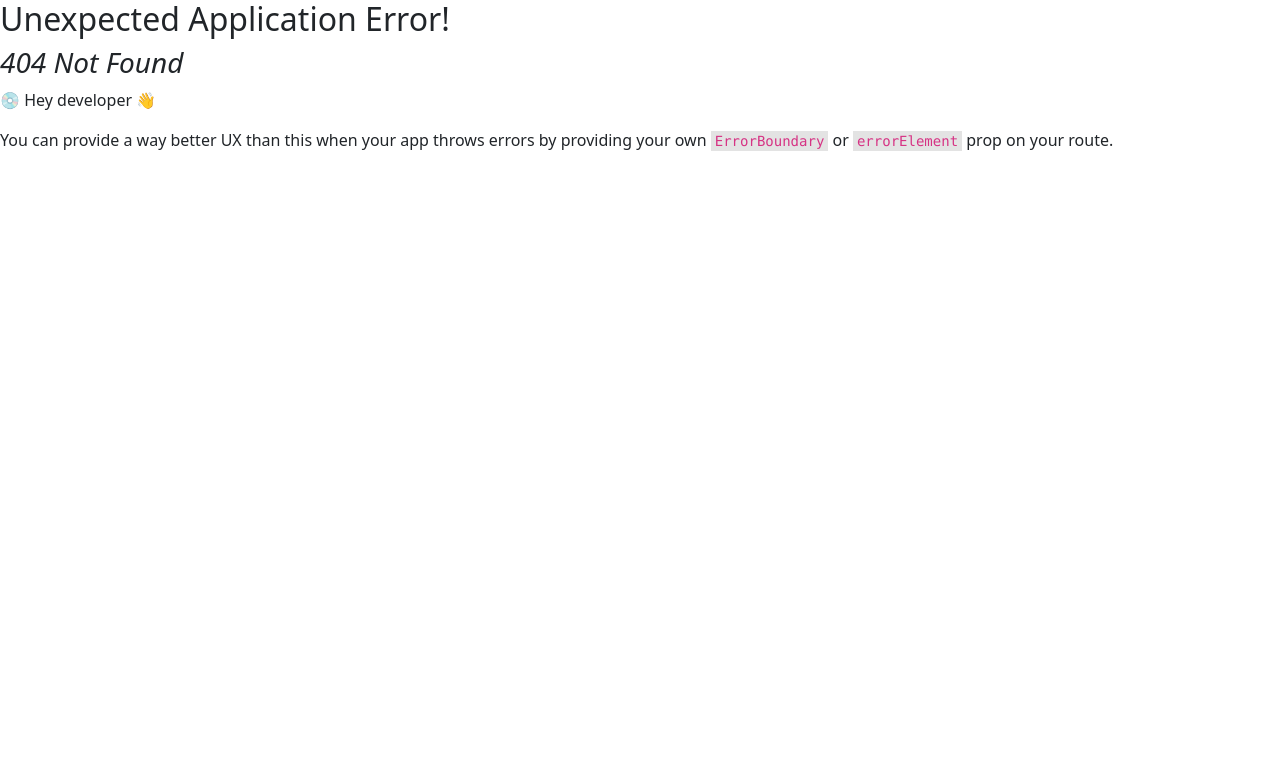
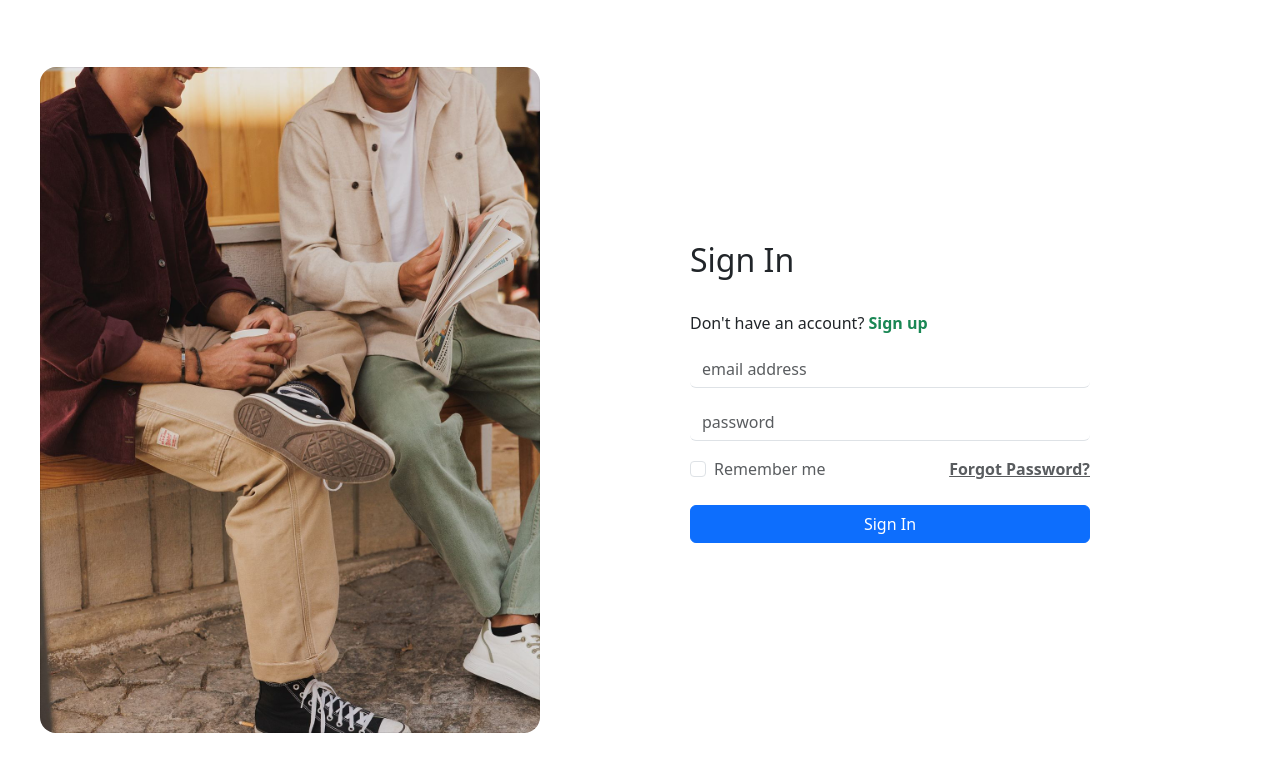
Before and after one commit to AmiraDeef/fashion-store, a React (Vite) app: page /login in a window 1280 px wide. Before the commit this address had no page. Shown: the top 772 px of the page. Built offline with nearby package versions, Linux system fonts and the light colour scheme.

Commit message:
login style

```diff
--- a/package.json
+++ b/package.json
@@ -14,10 +14,12 @@
     "@fortawesome/free-brands-svg-icons": "^7.2.0",
     "@fortawesome/free-solid-svg-icons": "^7.2.0",
     "@fortawesome/react-fontawesome": "^3.3.0",
+    "axios": "^1.13.6",
     "bootstrap": "^5.3.8",
     "bootstrap-icons": "^1.13.1",
     "react": "^19.2.4",
     "react-dom": "^19.2.4",
+    "react-hook-form": "^7.72.0",
     "react-router-dom": "^7.13.2",
     "swiper": "^12.1.3"
   },
--- a/src/pages/Login.jsx
+++ b/src/pages/Login.jsx
@@ -0,0 +1,122 @@
+import loginImg from "../assets/login.jpg";
+import axios from "axios"
+import { useState } from "react"
+import { useForm } from "react-hook-form"
+import { Link, useNavigate } from "react-router-dom"
+
+
+export const Login = () => {
+    const {register , handleSubmit , formState:{errors}} = useForm()
+    const [error, setError] = useState(null);
+    const navigate = useNavigate()
+
+    async function onSubmit(data){
+        try {
+
+            const response=await axios.post("https://erp.techsexperts.cloud/api/admins/login",data)
+            // console.log(response)
+
+             localStorage.setItem('token' , response.data.data.accessToken)
+             navigate("/")
+
+        }catch (error) {
+           console.log(error.response.data.message)
+           setError(error.response.data.message)
+        }
+
+    }
+
+
+
+
+
+
+
+  return (
+    <>
+      <section className="container-fluid vh-100 d-flex  justify-content-center align-items-center">
+
+        <div className=" row g-0 my-5 d-flex justify-content-between" style={{ maxWidth: "1200px" }}>
+            {/* left-side */}
+          <div className="col-5 ">
+            <img
+              src={loginImg}
+              alt=""
+              className="img-fluid rounded-4 w-100 h-100 object-fit-cover "
+
+            />
+          </div>
+            {/* right side */}
+          <div className="col-5 d-flex  justify-content-center align-items-center mx-auto ">
+         <div className="w-100 d-flex flex-column justify-content-between" style={{ maxWidth: "400px"}}>
+            {
+            error &&  <div className="alert alert-danger"> <p className="mb-0">{error}</p> </div>
+        }
+                 <h2>Sign In</h2>
+            <p className="mt-4 ">
+              Don't have an account?{" "}
+              <a
+                href="/register"
+                className="text-decoration-none fw-bold text-success"
+              >
+                Sign up{" "}
+              </a>
+            </p>
+            <form onSubmit={handleSubmit(onSubmit)}>
+              <div className="mb-3 gap-3">
+                <input
+                  type="email"
+                  className="form-control border-0 border-bottom"
+                  id="exampleInputEmail1"
+                    {...register("email" , {required:"email is required"})}
+                  placeholder="email address"
+                  aria-describedby="emailHelp"
+                />
+                {
+                      errors.email && <p className="text-danger">{errors.email?.message}</p>
+                 }
+              </div>
+              <div className="mb-3">
+                <input
+                  type="password"
+                  {...register("password" , {required:"password is required"})}
+                  className="form-control border-0 border-bottom"
+                  placeholder="password"
+                  id="exampleInputPassword1"
+                />
+                {
+                      errors.password && <p className="text-danger">{errors.password?.message}</p>
+                 }
+              </div>
+              <div className="mb-3 form-check d-flex justify-content-between align-items-center w-100 mb-4">
+                <div><input
+                  type="checkbox"
+
+                  className="form-check-input"
+                  id="exampleCheck1"
+                />
+
+
+                 <label className="form-check-label text-muted " for="exampleCheck1">
+                    Remember me
+                </label></div>
+
+                <span> <a className="text-decoration-non text-muted fw-semibold" href="forget password?">Forgot Password?</a> </span>
+
+
+              </div>
+              <div className="mb-3 ">
+
+              <button type="submit" className="btn btn-primary w-100">
+                Sign In
+              </button>
+                </div>
+            </form>
+            </div>
+
+          </div>
+        </div>
+      </section>
+    </>
+  );
+};
```
Also changed, not shown: src/router/Router.jsx (+13 -5 lines), src/assets/login.jpg (added), 1 other file (tests, documents, lock files or other folders).
